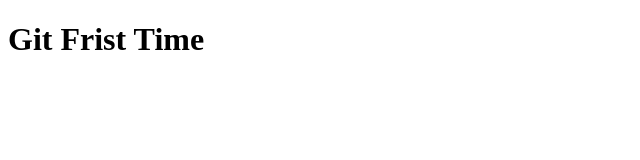
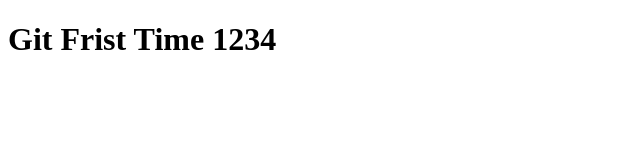
Before and after one commit to Deathslow/git-test, a plain HTML site: page index.html in a window 1280 px wide. Shown: the whole page, without its empty margins (0-640 px from the left). Drawn offline with Linux system fonts and the light colour scheme.

Commit message:
update index

```diff
--- a/index.html
+++ b/index.html
@@ -7,6 +7,6 @@
     <title>Document</title>
 </head>
 <body>
-    <h1>Git Frist Time </h1>
+    <h1>Git Frist Time 1234</h1>
 </body>
 </html>
```
